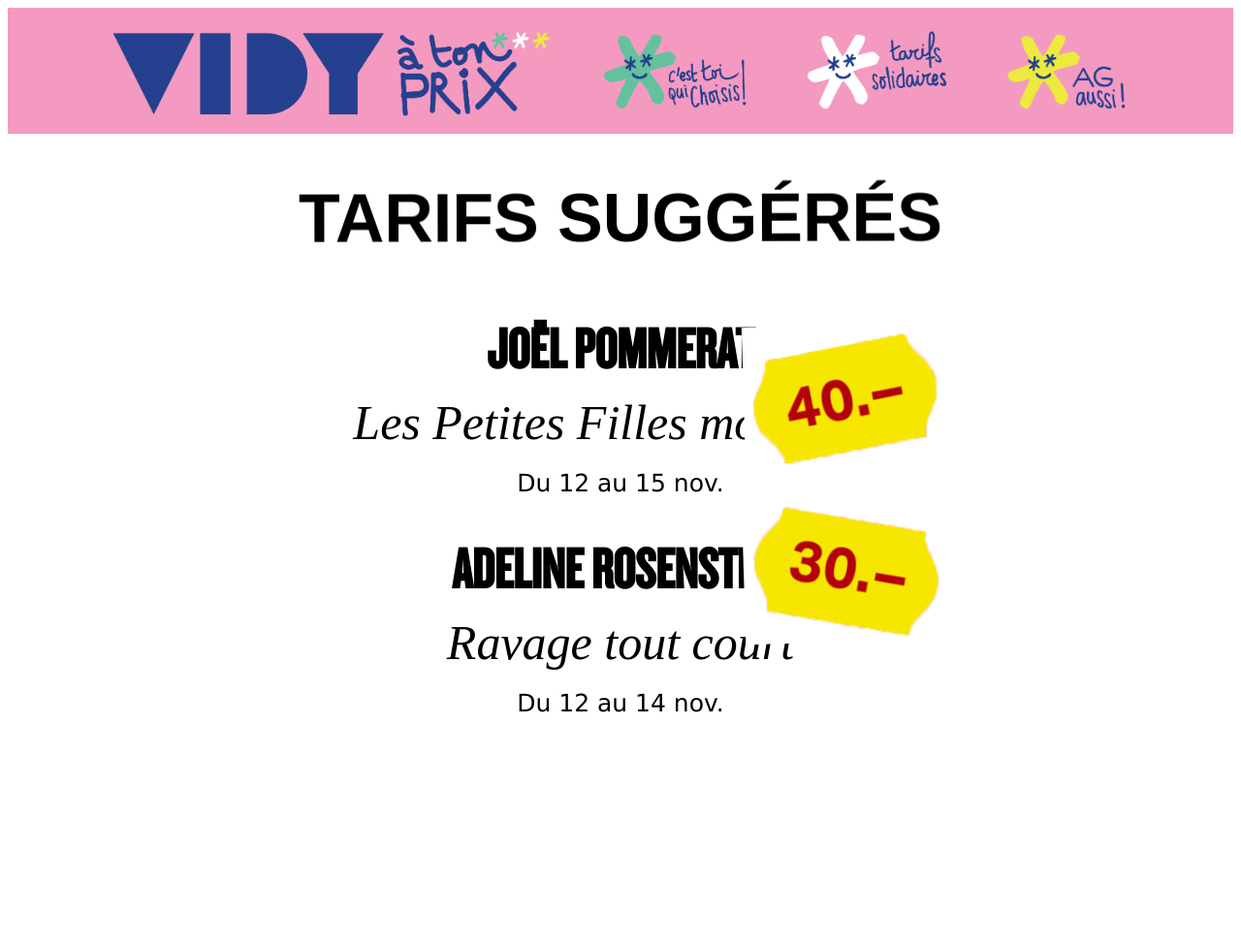
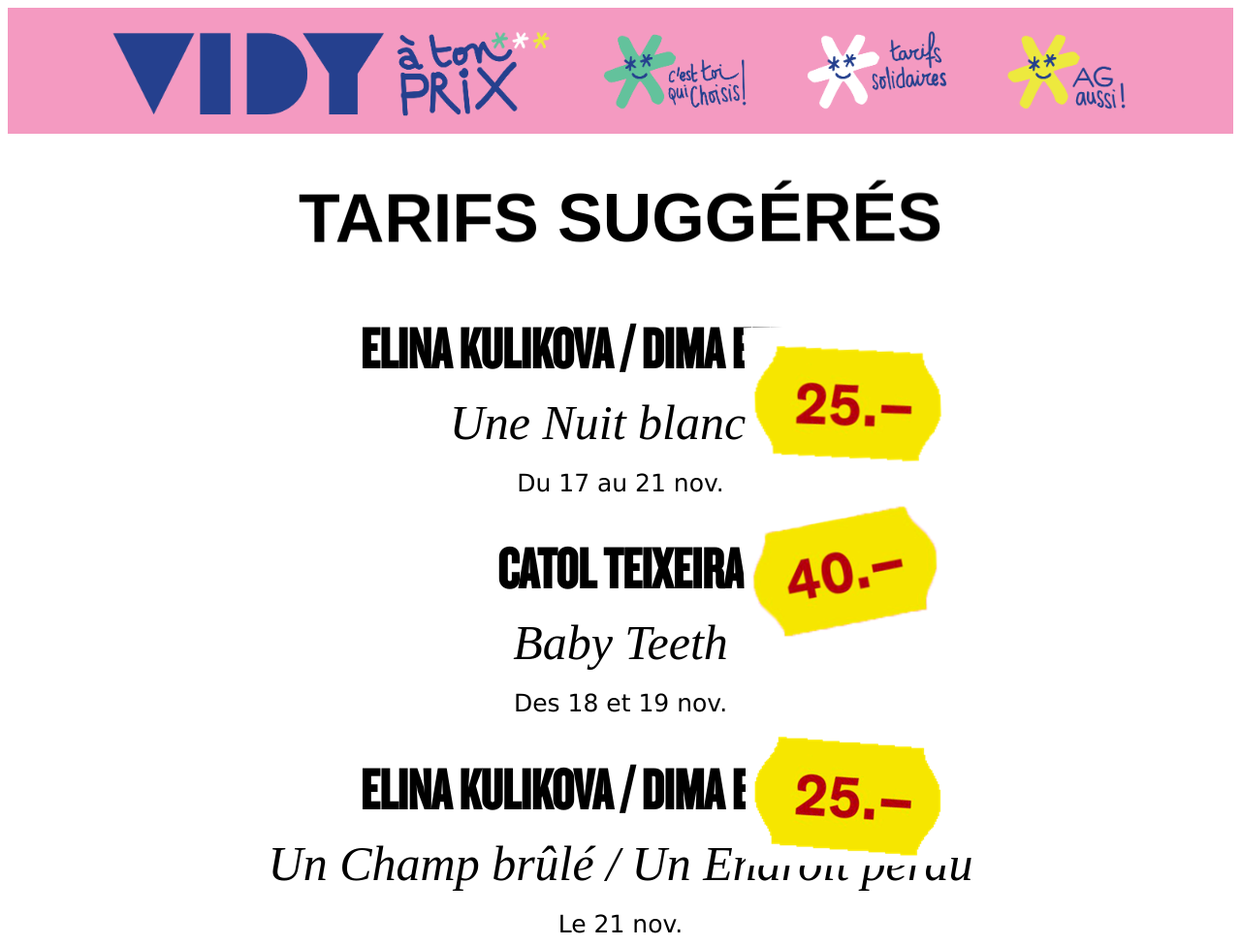
Before and after one commit to Merouaf/secutix, a plain HTML site: page fond_ecran_public/index.html in a window 1280 px wide. Shown: the whole page at 97% size. Before the commit the page ends 800 px from the top, so only its background shows below. Drawn offline with Linux system fonts and the light colour scheme.

Commit message:
Modify event information and images in index.html
Updated event details and images in the HTML file.

```diff
--- a/fond_ecran_public/index.html
+++ b/fond_ecran_public/index.html
@@ -151,22 +151,22 @@ p {
 
 
 
+<img class="tarif2 tarifa3" src="25francs.png">
+<h2>Elina Kulikova / Dima Efremov</h2>
+<h3>Une Nuit blanche</h3>
+<p>Du 17 au 21 nov.</p>
+
 <img class="tarif2 tarifa3" src="40francs.png">
-<h2>Joël Pommerat</h2>
-<h3>Les Petites Filles modernes</h3>
-<p>Du 12 au 15 nov.</p>
-
-<img class="tarif2 tarifa3" src="30francs.png">
-<h2>Adeline Rosenstein</h2>
-<h3>Ravage tout court</h3>
-<p>Du 12 au 14 nov.</p>
+<h2>Catol Teixeira</h2>
+<h3>Baby Teeth</h3>
+<p>Des 18 et 19 nov.</p>
 
 
-<!--
-<img class="tarif1 tarifa3" src="30francs.png">
-<h2>Rimini Protokoll/Vidy/Les Praticables</h2>
-<h3>Mali Futur Live</h3>
-<p>Les 7 et 8 nov.</p>
+
+<img class="tarif1 tarifa3" src="25francs.png">
+<h2>Elina Kulikova / Dima Efremov</h2>
+<h3>Un Champ brûlé / Un Endroit perdu</h3>
+<p>Le 21 nov.</p>
 
 
 <!--pour la partie jusqu'à 6 éléments-->
```
